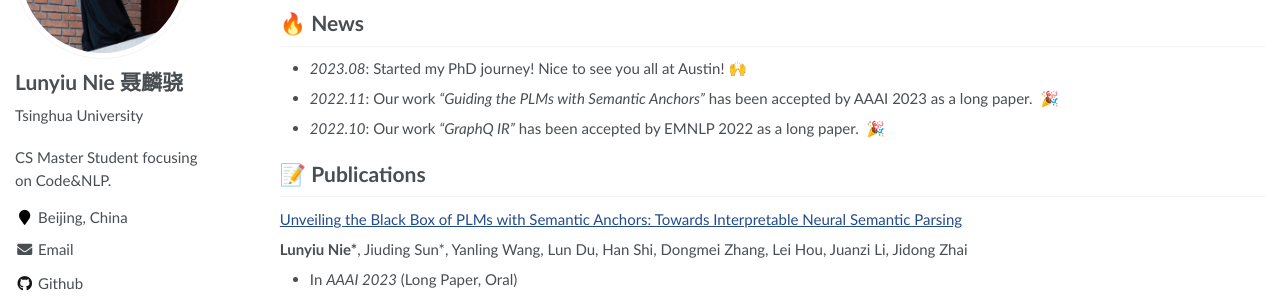
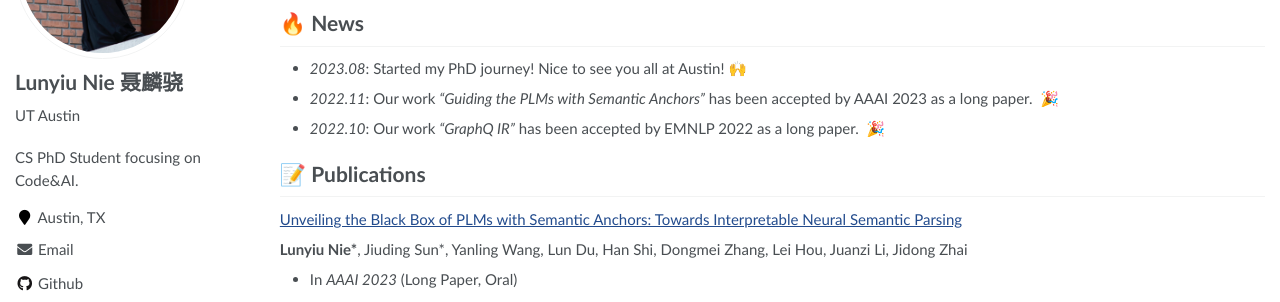
Before and after one commit to Flitternie/flitternie.github.io, a Jekyll site: the page built from _pages/about.md, in a window 1280 px wide. Shown: the part 207-509 px from the top of the page. Built offline with Jekyll 4.4.1, drawn with Linux system fonts in a browser that asks for light colours.

Commit message:
Update _config.yml

```diff
--- a/_config.yml
+++ b/_config.yml
@@ -7,7 +7,7 @@
 
 # Site Settings
 title                    : "Lunyiu's Homepage"
-description              : "CS Master Student focusing on Code&NLP."
+description              : "CS PhD Student focusing on Code&AI."
 repository               : "flitternie/flitternie.github.io"
 google_scholar_stats_use_cdn : true
 
@@ -23,12 +23,12 @@ baidu_site_verification  :  # get baidu_site_verification from https://ziyuan.ba
 author:
   name             : "Lunyiu Nie 聂麟骁"
   avatar           : "images/profile.jpg"
-  bio              : "Tsinghua University"
-  location         : "Beijing, China"
+  bio              : "UT Austin"
+  location         : "Austin, TX"
   employer         :
   pubmed           :
   googlescholar    : "https://scholar.google.com/citations?user=IwXgGTsAAAAJ"
-  email            : "nlx20@mails.tsinghua.edu.cn"
+  email            : "lynie@utexas.edu"
   researchgate     : # https://www.researchgate.net/profile/Lun-Yiu-Nie # e.g., "https://www.researchgate.net/profile/yourprofile"
   uri              :
   bitbucket        :
```
